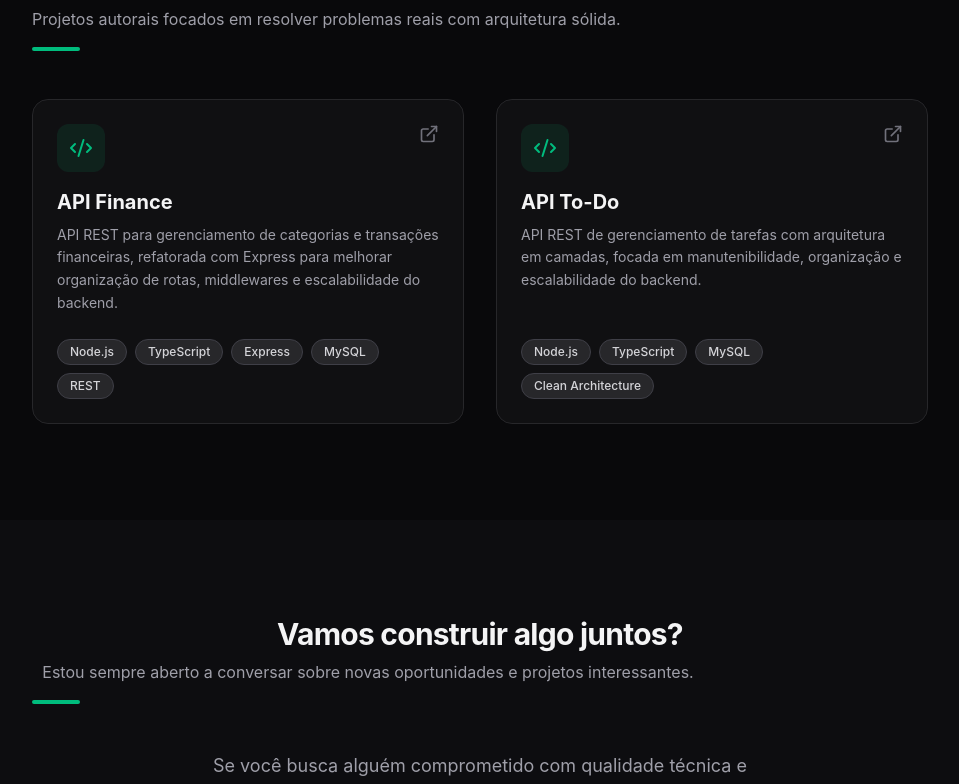
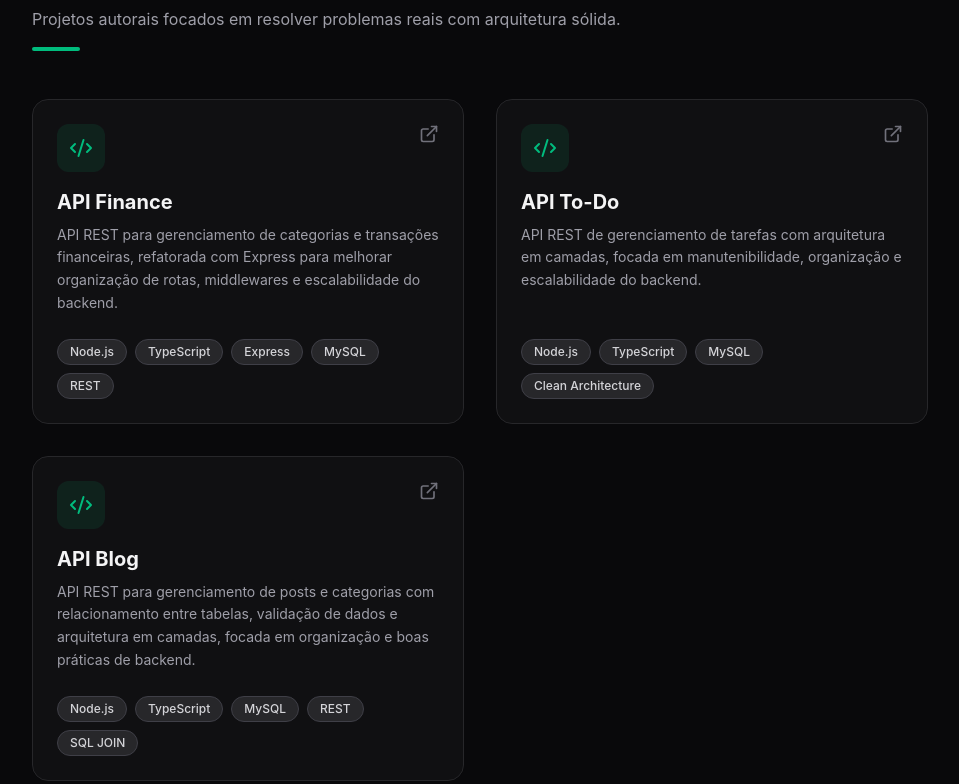
Before and after one commit to LinsArauj0/portfolio, a React (Vite) app: page / in a window 1280 px wide. Shown: the part 2007-2791 px from the top of the page, without its empty margins (160-1119 px from the left). Built offline with nearby package versions, Linux system fonts and the light colour scheme.

Commit message:
feat: updated new projects

```diff
--- a/src/data/portfolio.ts
+++ b/src/data/portfolio.ts
@@ -21,11 +21,19 @@ export const PROJECTS: Project[] = [
     githubUrl: 'https://github.com/LinsArauj0/api-finance-node-ts'
   },
   {
-    id: 'api-todo',
+    id: 'api-tasks',
     title: 'API To-Do',
     description: 'API REST de gerenciamento de tarefas com arquitetura em camadas, focada em manutenibilidade, organização e escalabilidade do backend.',
     technologies: ['Node.js', 'TypeScript', 'MySQL', 'Clean Architecture'],
-    githubUrl: 'https://github.com/LinsArauj0/api-todo-node-ts'
+    githubUrl: 'https://github.com/LinsArauj0/api-tasks'
+  },
+  {
+    id: 'api-blog',
+    title: 'API Blog',
+    description:
+      'API REST para gerenciamento de posts e categorias com relacionamento entre tabelas, validação de dados e arquitetura em camadas, focada em organização e boas práticas de backend.',
+    technologies: ['Node.js', 'TypeScript', 'MySQL', 'REST', 'SQL JOIN'],
+    githubUrl: 'https://github.com/LinsArauj0/api-blog'
   }
 ];
 
```
